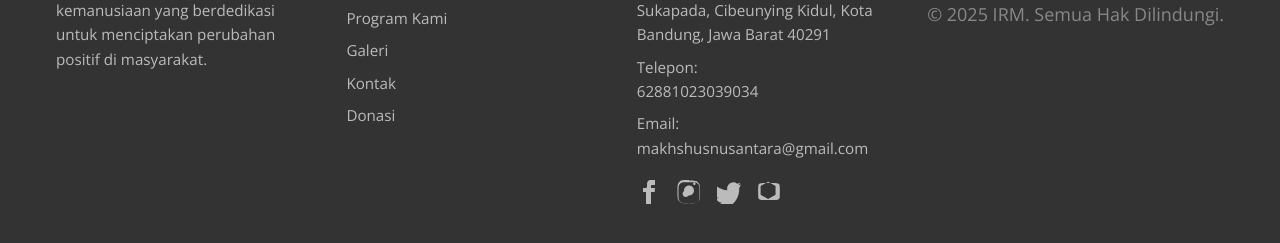
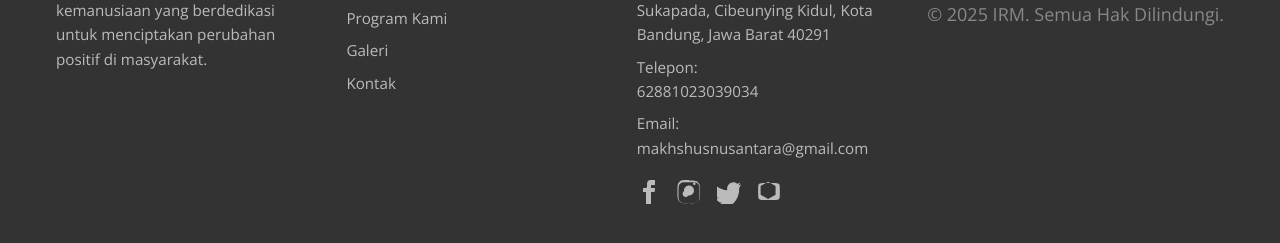
Before and after one commit to x-qmo/x-qmo.github.io, a Jekyll site: the page built from _landing_pages/irm.md, in a window 1280 px wide and 900 px high, scrolled down 4245 px. Shown: the part 630-873 px from the top of the window. Built offline with Jekyll 4.4.1, drawn with Linux system fonts in a browser that asks for light colours.

Commit message:
Update lanpage-yayasan.html

```diff
--- a/_layouts/lanpage-yayasan.html
+++ b/_layouts/lanpage-yayasan.html
@@ -62,7 +62,6 @@
                 <a href="#program">Program Kami</a>
                 <a href="#galeri">Galeri</a>
                 <a href="#kontak">Kontak</a>
-                <a href="{{ site.data.yayasan-irm.link_donasi }}" target="_blank">Donasi</a>
             </div>
             <div class="footer-column contact-info-footer">
                 <h4>Kontak Kami</h4>
```
